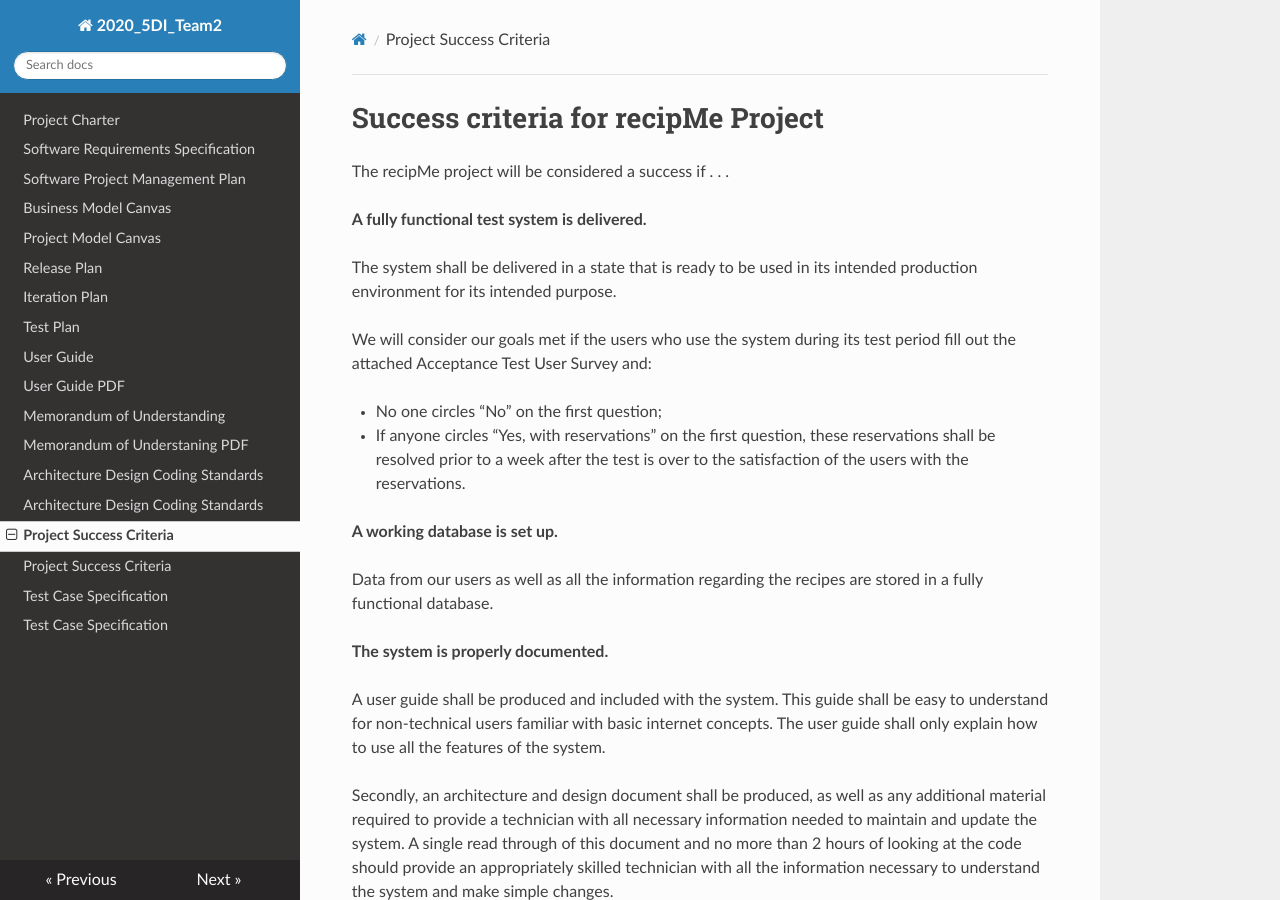
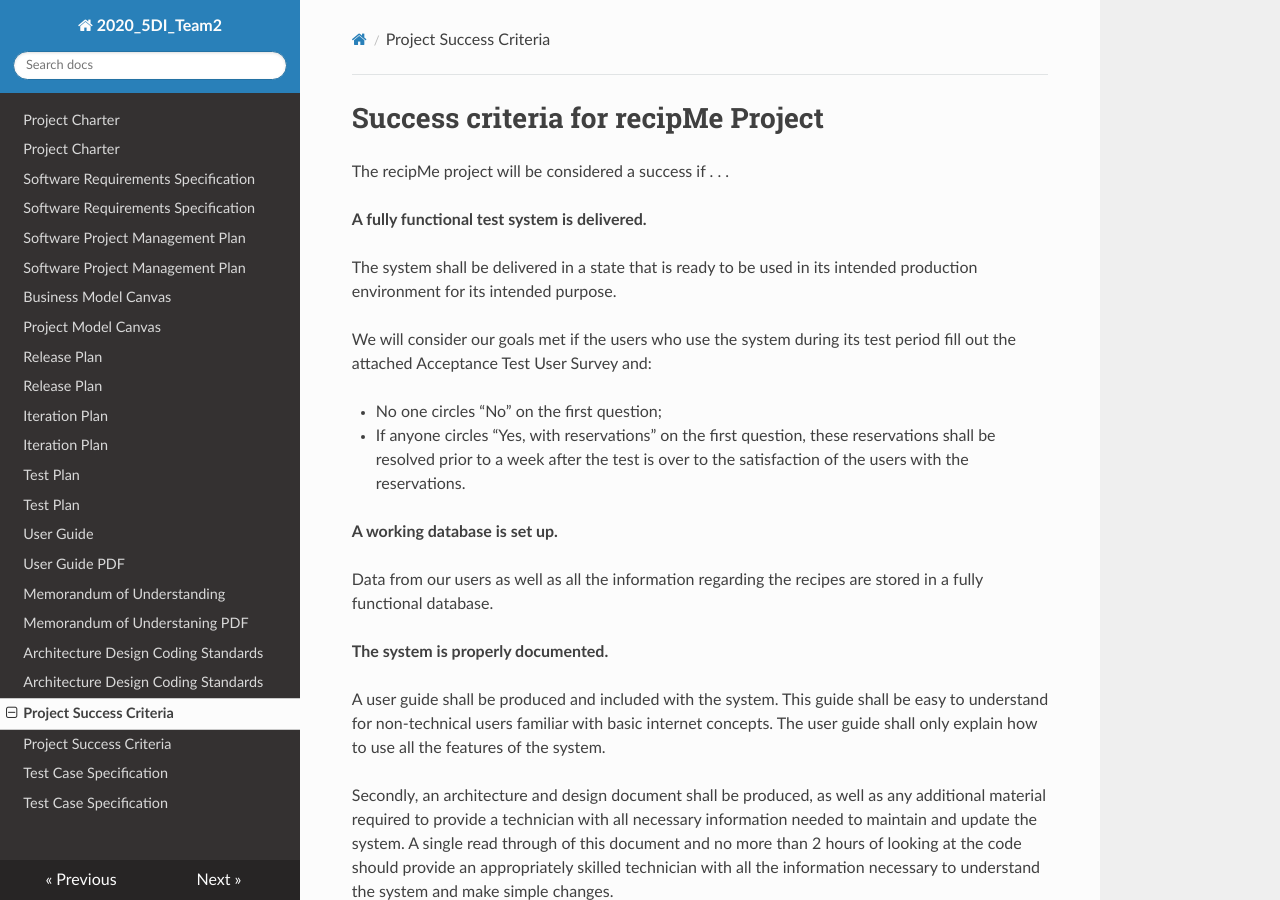
Before and after one commit to RecipMeTeam2/2020_5DI_team2_RecipMe, an MkDocs documentation site: the page built from docs/projectsuccesscriteria.md, in a window 1280 px wide and 900 px high. Built offline with MkDocs 1.6.1, drawn with Linux system fonts in a browser that asks for light colours; nearby versions of some CDN libraries.

Commit message:
Update mkdocs.yml

```diff
--- a/mkdocs.yml
+++ b/mkdocs.yml
@@ -1,13 +1,19 @@
 site_name: 2020_5DI_Team2
 nav:
     - 'Project Charter': 'projectcharter.md'
+    - 'Project Charter': 'projectcharter.pdf'
     - 'Software Requirements Specification': 'softwarerequirementsspecification.md'
+    - 'Software Requirements Specification': 'softwarerequirementsspecification.pdf'
     - 'Software Project Management Plan': 'softwareprojectmanagementplan.md'
+    - 'Software Project Management Plan': 'softwareprojectmanagementplan.pdf'
     - 'Business Model Canvas': 'businessmodelcanvas.pdf'
     - 'Project Model Canvas': 'projectmodelcanvas.pdf'
     - 'Release Plan': 'releaseplan.md'
+    - 'Release Plan': 'releaseplan.pdf'
     - 'Iteration Plan': 'iterationplan.md'
+    - 'Iteration Plan': 'iterationplan.pdf'
     - 'Test Plan': 'testplan.md'
+    - 'Test Plan': 'testplan.pdf'
     - 'User Guide': 'userguide.md'
     - 'User Guide PDF': 'userguide.pdf'
     - 'Memorandum of Understanding': 'mou.md'
```
